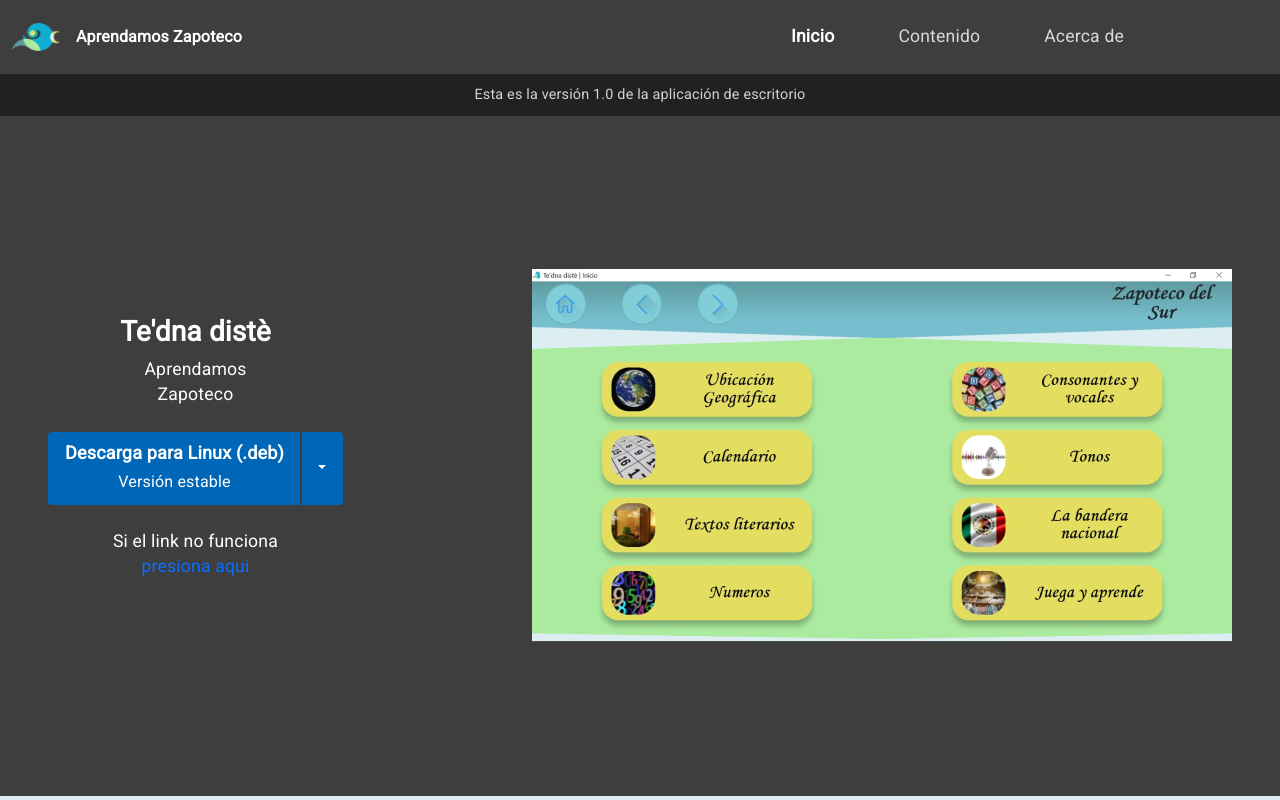
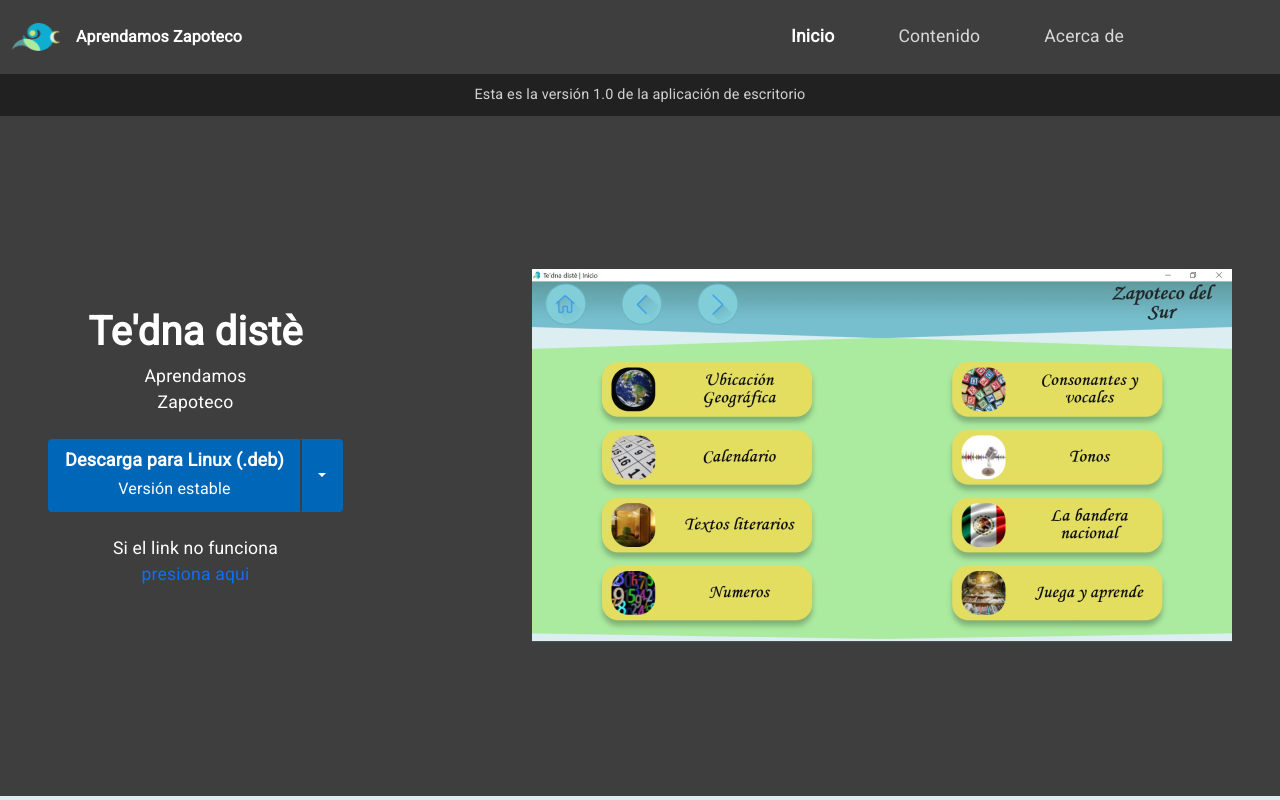
Before and after one commit to aprendamoszapoteco/aprendamoszapoteco.github.io, a React (Create React App) app: page / in a window 1280 px wide. Shown: the top 800 px of the page. Built offline with nearby package versions, Linux system fonts and the light colour scheme.

Commit message:
Change for the Headings of the Presentation and Header component

```diff
--- a/src/components/Header.js
+++ b/src/components/Header.js
@@ -19,9 +19,9 @@ const Header = () => {
                 <img src={ require('../img/logo.png').default } alt="Logo" />
               </picture>
             </div>
-            <strong className="px-3" style={ {fontSize: '1rem', fontWeight: 'bold'} }>
+            <h2 className="px-3 my-auto" style={ {fontSize: '1rem', fontWeight: 'bold'} }>
               Aprendamos Zapoteco
-            </strong>
+            </h2>
           </a>
           <button className="navbar-toggler" type="button"
             data-bs-toggle="collapse" data-bs-target="#navbarSupportedContent"
--- a/src/components/views/Presentation.js
+++ b/src/components/views/Presentation.js
@@ -8,7 +8,7 @@ const Presentation = () => {
       style={ {backgroundColor: '#3E3E3E', minHeight: '85vh'} }
     >
       <div className="pe-lg-4 text-white text-center">
-        <h3 className="text-center fw-bold">{ 'Te\'dna distè' }</h3>
+        <h1 className="text-center fw-bold">{ 'Te\'dna distè' }</h1>
         <p className="mb-0">Aprendamos</p>
         <p className="mb-4">Zapoteco</p>
         <ButtonMain />
```
